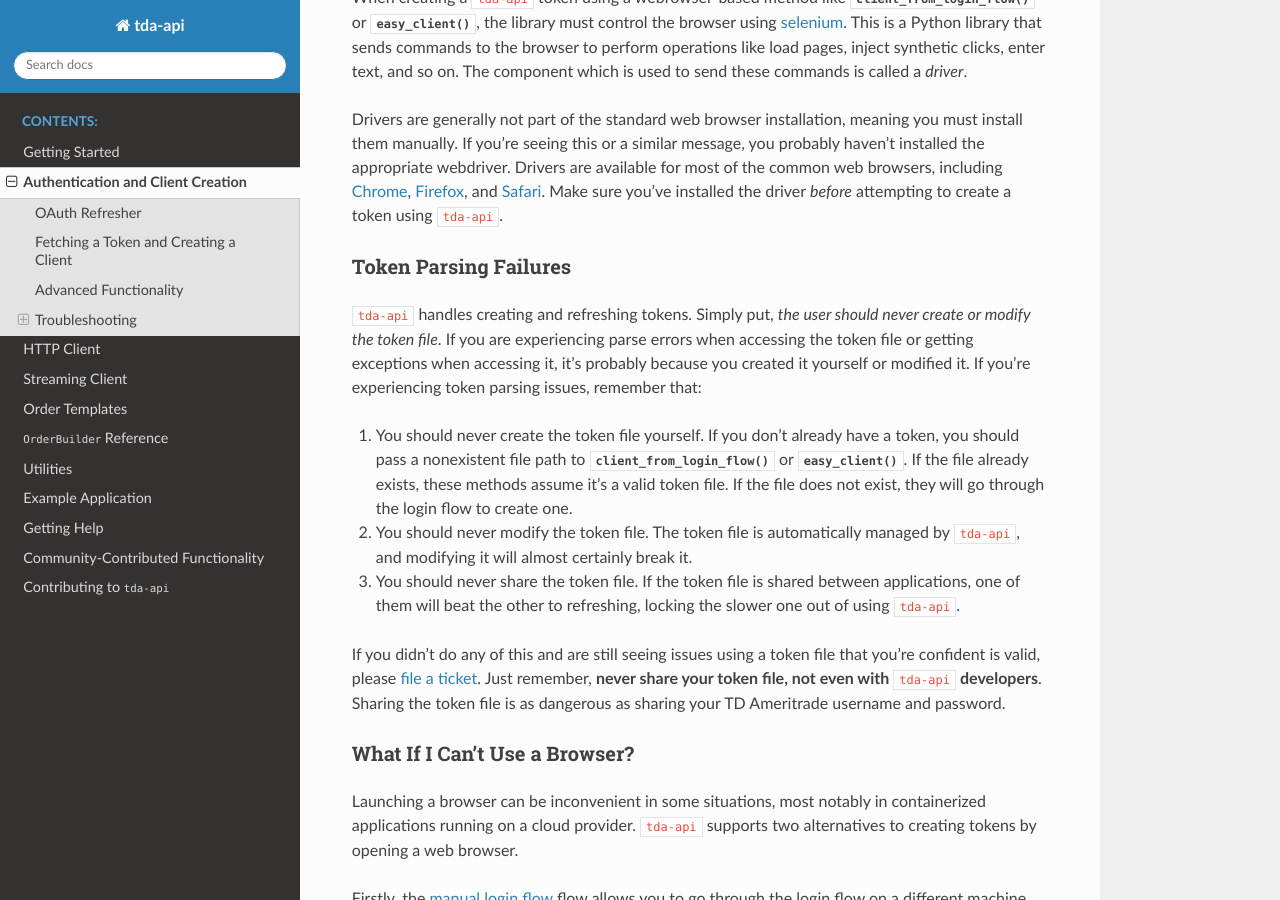
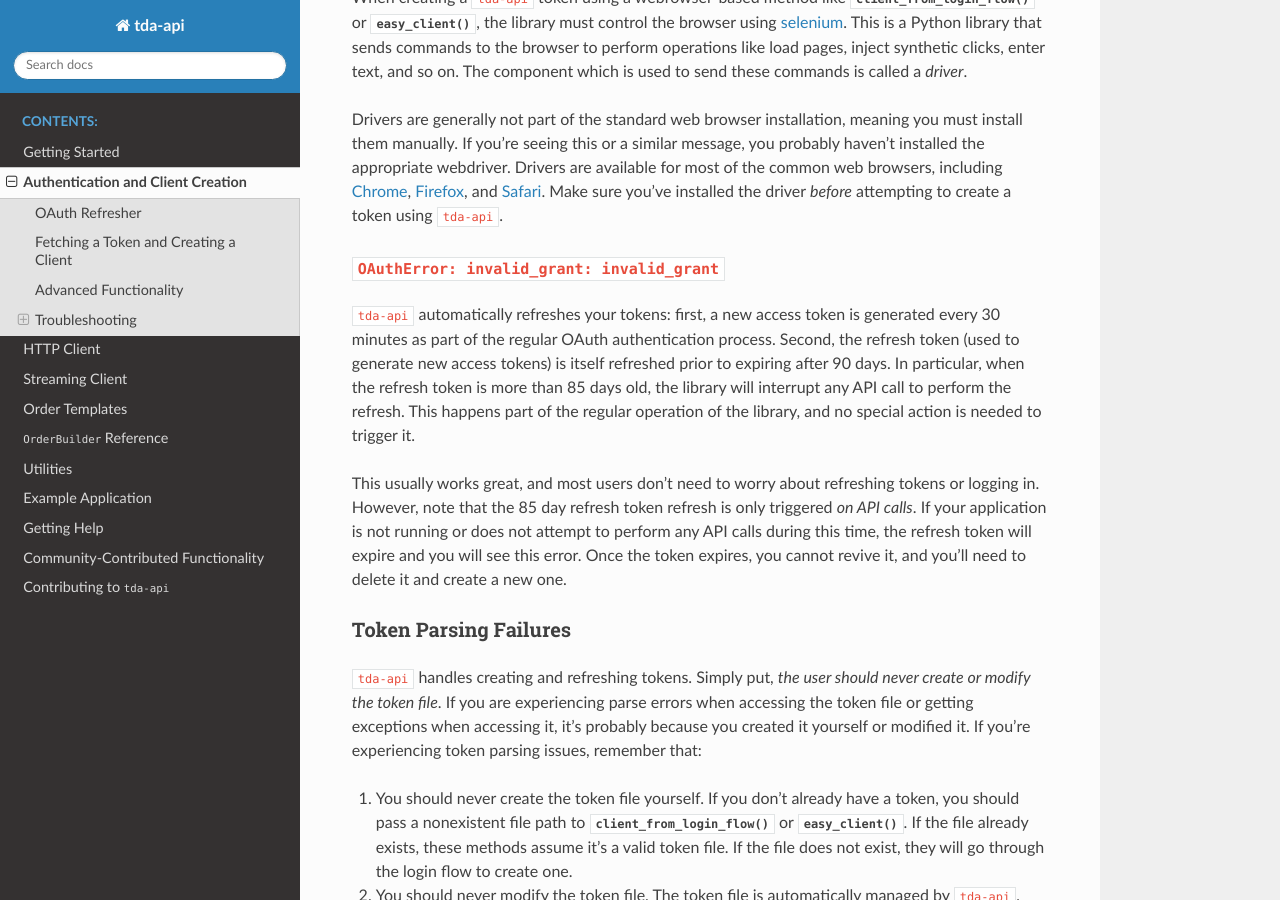
Before and after one commit to alexgolec/tda-api, a Sphinx documentation site: the page built from docs/auth.rst, in a window 1280 px wide and 900 px high, scrolled down 4747 px. Built offline with Sphinx 7.4.7 and the Read the Docs theme 2.0.0, drawn with Linux system fonts in a browser that asks for light colours.

Commit message:
Added comment on invalid_grant errors (#288)

```diff
--- a/docs/auth.rst
+++ b/docs/auth.rst
@@ -275,6 +275,28 @@ Make sure you've installed the driver *before* attempting to create a token
 using ``tda-api``.
 
 
+.. _invalid_grant:
+
+++++++++++++++++++++++++++++++++++++++++++++
+``OAuthError: invalid_grant: invalid_grant``
+++++++++++++++++++++++++++++++++++++++++++++
+
+``tda-api`` automatically refreshes your tokens: first, a new access token is
+generated every 30 minutes as part of the regular OAuth authentication process.
+Second, the refresh token (used to generate new access tokens) is itself
+refreshed prior to expiring after 90 days. In particular, when the refresh token
+is more than 85 days old, the library will interrupt any API call to perform the
+refresh. This happens part of the regular operation of the library, and no
+special action is needed to trigger it.
+
+This usually works great, and most users don't need to worry about refreshing
+tokens or logging in. However, note that the 85 day refresh token refresh is
+only triggered *on API calls*. If your application is not running or does not
+attempt to perform any API calls during this time, the refresh token will expire
+and you will see this error. Once the token expires, you cannot revive it, and
+you'll need to delete it and create a new one.
+
+
 ++++++++++++++++++++++
 Token Parsing Failures
 ++++++++++++++++++++++
```
